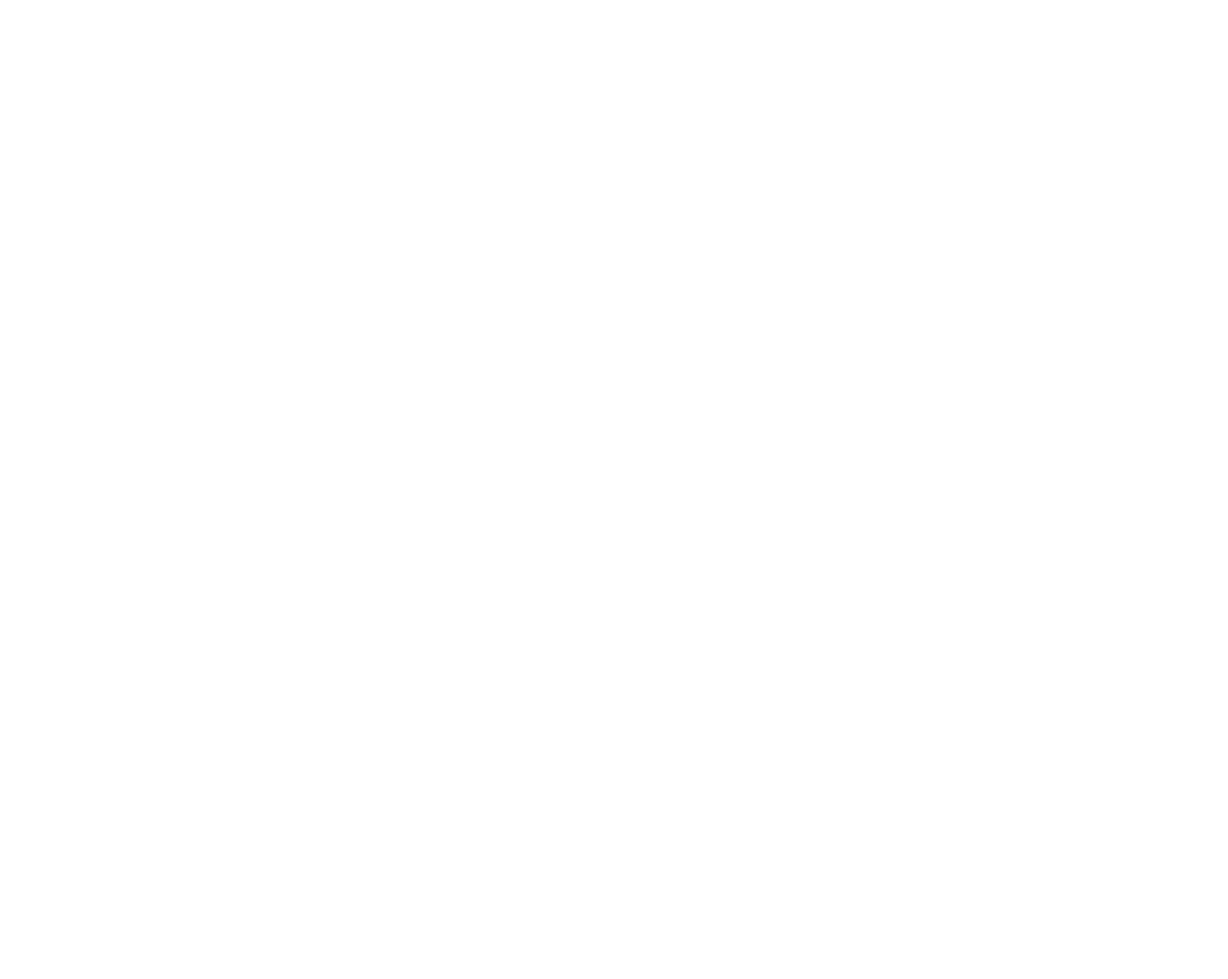
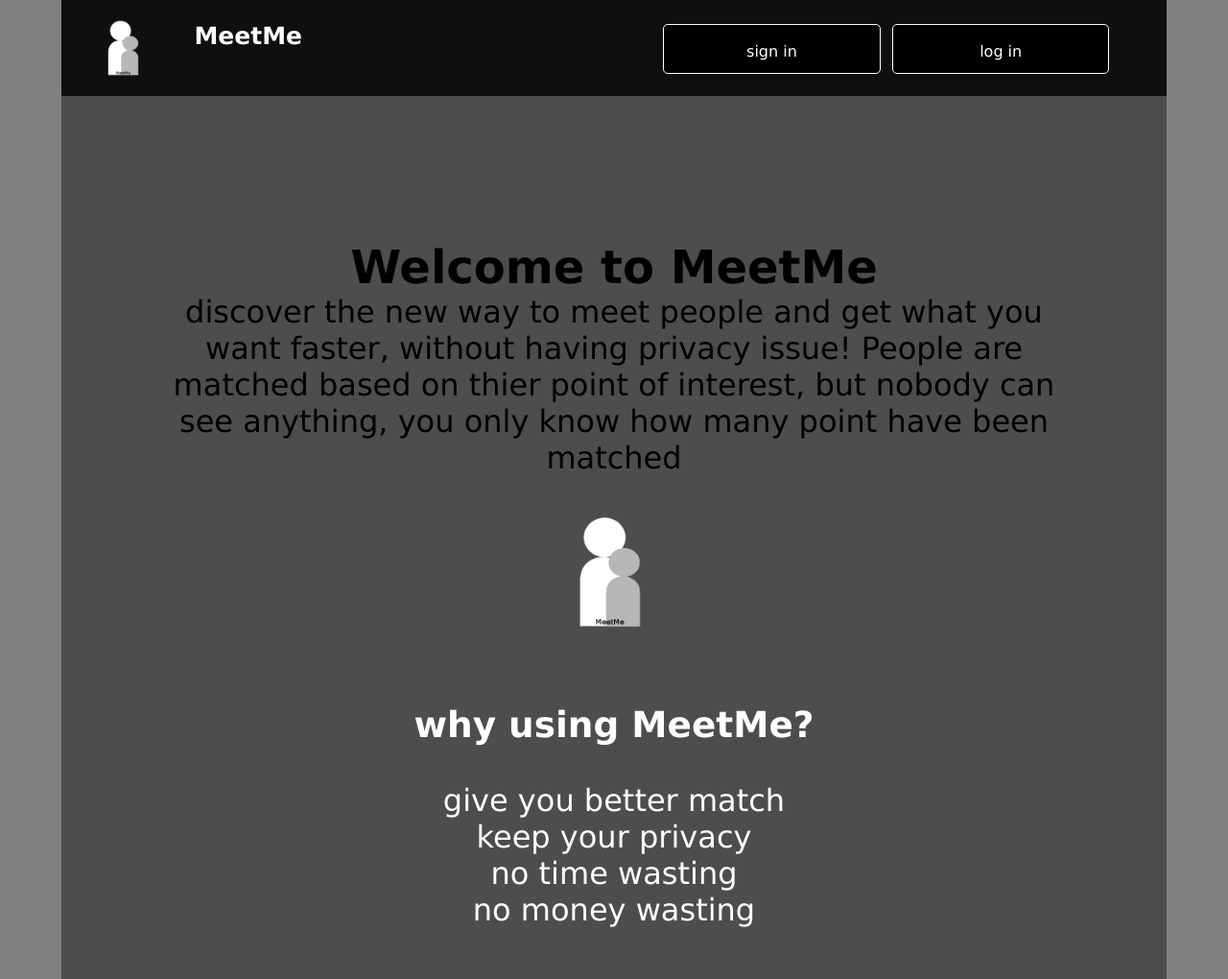
Before and after one commit to MathieuAuclair/CollegeMeet, a website: page public/index.html in a window 1280 px wide. Shown: the top 1020 px of the page at 96% size. Before the commit the page ends 800 px from the top, so only its background shows below. Drawn offline with Linux system fonts and the light colour scheme.

Commit message:
adding a main page

```diff
--- a/public/css/Style.css
+++ b/public/css/Style.css
@@ -0,0 +1,173 @@
+*{
+font-family:verdana, sans-serif;
+}
+
+html{
+background:gray;
+background-position:left center;
+background-size:cover;
+background-repeat:no-repeat;
+background-position:center;
+background-attachment: fixed;
+}
+
+body{
+width:90%;
+height:100%;
+background:rgba(0,0,0,0.4);
+display:block;
+margin:auto;
+transition:background 2s;
+}
+
+body:hover{
+background:rgba(0,0,0,0.5);
+}
+
+header{
+height:100px;
+width:90%;
+background:rgba(0,0,0,0.8);
+position:absolute;
+top:0px;
+color:white;
+}
+
+header ul{
+text-align:right;
+user-select: none;
+padding:0px;
+margin:0px;
+height:100%;
+display:inline-block;
+width:65%;
+vertical-align:top;
+}
+
+header li{
+width:30%;
+color:white;
+display:inline-block;
+text-align:center;
+margin-top:25px;
+background:black;
+border-radius:5px;
+height:50px;
+line-height:350%;
+border:1px solid white;
+margin-right:7px;
+transition:background 1s, color 1s;
+vertical-align:top;
+}
+
+header li:hover{
+background:#121212;
+color:blue;
+}
+
+header div{
+text-align:left;
+vertical-align:top;
+display:inline-block;
+height:100%;
+width:30%;
+overflow:hidden;
+}
+
+header div img{
+height:100%;
+vertical-align:top;
+}
+
+header div h1{
+margin:0px;
+font-size:25px;
+line-height:300%;
+display:inline-block;
+vertical-align:top;
+}
+
+content{
+text-align:center;
+font-size:1.1em;
+}
+
+content p{
+width:80%;
+text-align:center;
+display:block;
+margin:auto;
+}
+
+content ul{
+padding:0px;
+padding-bottom:50px;
+color:white;
+}
+
+content h2{
+margin:0px;
+padding-top:150px;
+}
+
+content h3{
+padding-bottom:30px;
+color:white;
+font-weight:300;
+}
+
+content ul li{
+list-style-type:none;
+font-weight:100;
+}
+
+content img{
+display:block;
+margin:auto;
+width:70%;
+}
+
+footer{
+height:100px;
+text-align:center;
+background:rgba(0,0,0,0.95);
+color:white;
+width:100%;
+}
+
+footer p{
+padding-top:35px;
+}
+
+@media screen and (min-width: 500px){
+	content{
+	font-size:2em;
+	}
+	content img{
+	height:200px;
+	width:auto;
+	}
+	content h3{
+	font-weight:600;
+	padding-bottom:0px;
+	}
+}
+
+.textSummit{
+height:0px;
+width:100%;
+padding-top:0px;
+background:rgba(0,0,0,0.2);
+overflow:hidden;
+text-align:center;
+}
+
+.textSummit p{
+display:inline-block;
+width:100px;
+}
+
+.textSummit button{
+display:block;
+margin:auto;
+}
--- a/public/index.html
+++ b/public/index.html
@@ -3,9 +3,69 @@
 	<head>
 		<title>MeetMe | CJ</title>
 		<meta charset="utf-8"></meta>
+		<!-- Check Device Width so Media Queries will work -->
+		<meta name="viewport" content="width=device-width, initial-scale=1.0, maximum-scale=1.0, user-scalable=no" />
 		<link rel="stylesheet" type="text/css" href="css/Style.css">
 	</head>
 	<body>
+		<header>
+			<div>
+				<img src="img/logo.png"></img>
+				<h1>MeetMe</h1>
+			</div>
 
+			<ul>
+				<li onclick="displaySignin(),false;">sign in</li>
+				<li onclick="displayLogin(),false;">log in</li>
+			</ul>
+		</header>
+		<!--spacer-->
+		<div style="height:100px;"></div>
+		<!--hidden form-->
+		<div id="login" class="textSummit">
+			<h4>Log In</h4>
+			<div>
+				<p>Email: </p>
+				<input type="text"></input>
+			</div>
+			<div>
+				<p>Password: </p>
+				<input type="text"></input>
+			</div>
+			<button>Sign In</button>
+		</div>
+
+		<div id="signup" class="textSummit">
+			<h4>Sign In</h4>
+			<div>
+				<p>Name: </p>
+				<input type="text"></input>
+			</div>
+			<div>
+				<p>Email: </p>
+				<input type="text"></input>
+			</div>
+			<div>
+				<p>Password: </p>
+				<input type="text"></input>
+			</div>
+			<button>Log In</button>
+		</div>
+		<content>
+			<h2 id="titleh2">Welcome to MeetMe</h2>
+			<p>discover the new way to meet people and get what you want faster, without having privacy issue! People are matched based on thier point of interest, but nobody can see anything, you only know how many point have been matched</p>
+			<img src="img/logo.png"></img>
+			<h3>why using MeetMe?</h3>
+			<ul>
+				<li>give you better match</li>
+				<li>keep your privacy</li>
+				<li>no time wasting</li>
+				<li>no money wasting</li>
+			</ul>
+		</content>
+		<footer>
+			<p>Mathieu Auclair | MeetMe &reg </p>
+		</footer>
+		<script type="text/javascript" src="script/app.js"></script>
 	</body>
 </html>
--- a/public/script/app.js
+++ b/public/script/app.js
@@ -0,0 +1,18 @@
+var signIn = document.getElementById("signup");
+var login = document.getElementById("login");
+
+function displayLogin()
+{
+document.getElementById("titleh2").style.paddingTop = "10px";
+signIn.style.height = "0px";
+login.style.height = "250px";
+}
+
+
+
+function displaySignin()
+{
+document.getElementById("titleh2").style.paddingTop = "10px";
+login.style.height = "0px";
+signIn.style.height = "350px";
+}
```
Also changed, not shown: public/img/background.jpg (added), public/img/logo.png (added), 4 other files.
